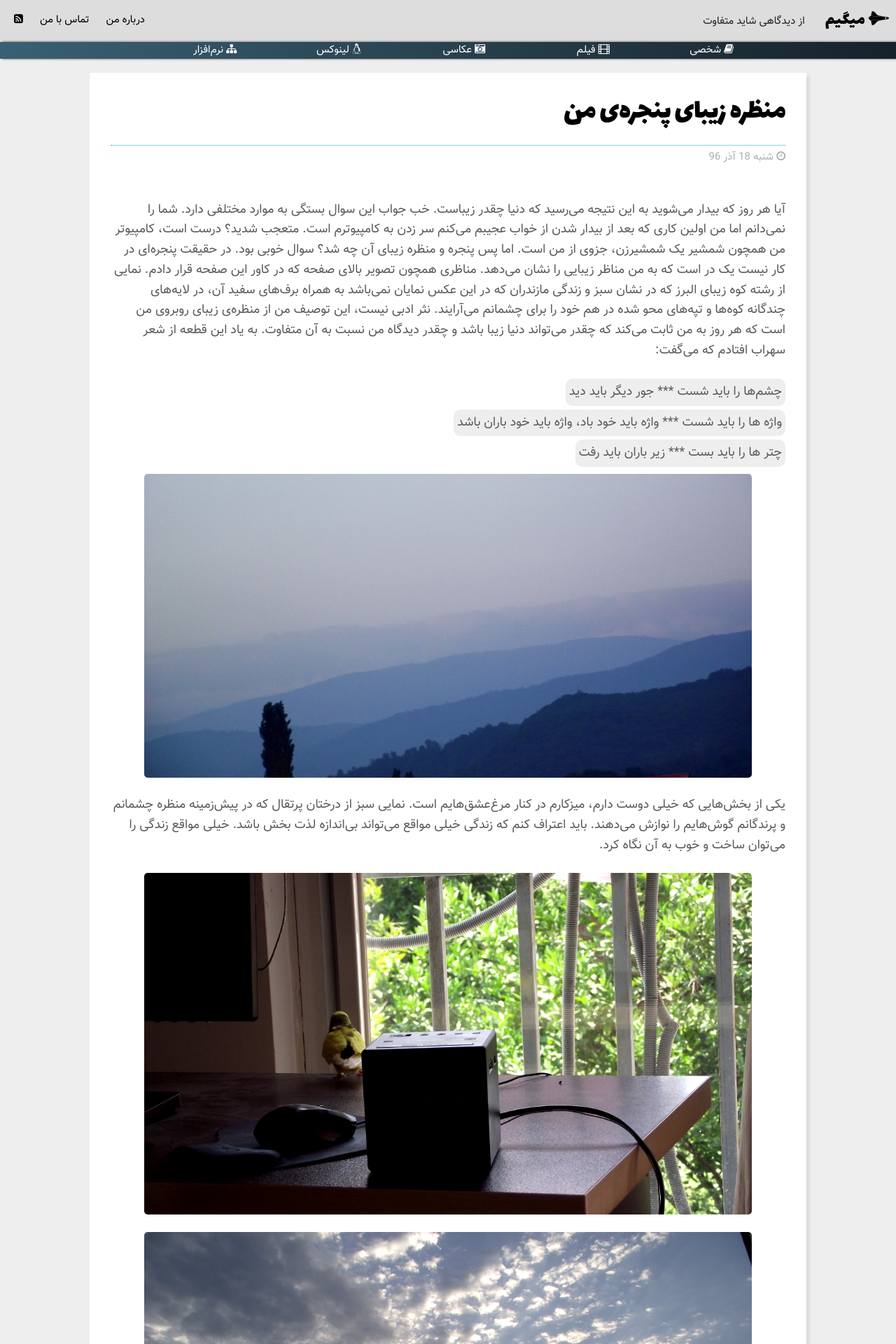
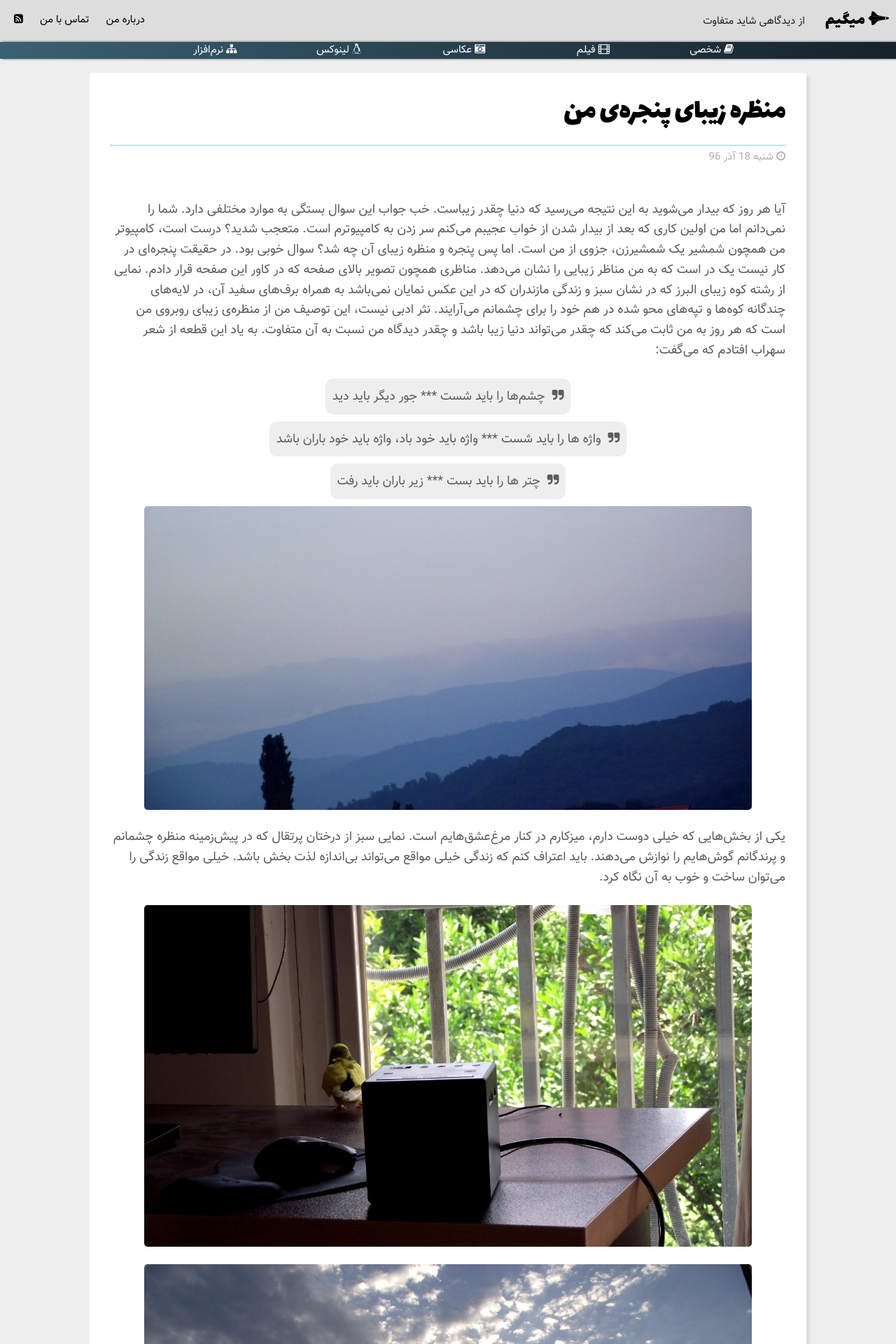
Before and after one commit to migim/migim.github.io, a Jekyll site: the page built from _posts/2017-12-09-window-view-sky.md, in a window 1280 px wide. Shown: the top 1920 px of the page at 70% size. Built offline with Jekyll 4.4.1, drawn with Linux system fonts in a browser that asks for light colours.

Commit message:
position unset

```diff
--- a/assets/style/main.css
+++ b/assets/style/main.css
@@ -33,8 +33,15 @@ p, .date, .pagination, #cover, #nav-up {
 blockquote {
 	width: 100%;
 	display: block;
-	margin: 5px auto;
+	margin: 10px auto;
+	text-align: center;
+}
 
+blockquote p:before {
+	font-family: FontAwesome;
+	content: "\f10e";
+	text-align: center;
+	padding-left: 10px;
 }
 
 blockquote p {
@@ -43,7 +50,7 @@ blockquote p {
     display: inline-block;
     background: #eee;
     border-radius: 10px;
-    padding: 5px;
+    padding: 10px;
     color: rgba(0,0,0,0.7);
     font-family: Gandom, sans-serif;
     margin-bottom: 0px;
@@ -333,6 +340,10 @@ footer .row span {
 		display: none;
 	}
 
+	.category-nav {
+		position: unset;
+	}
+
 	.category-item {
 		display: block;
 		text-align: center;
@@ -346,7 +357,6 @@ footer .row span {
 		color: black;
 		box-shadow: none;
 	}
-
 }
 
 @media only screen and ( max-width: 469px ) {
```
Also changed, not shown: 3 other files.
